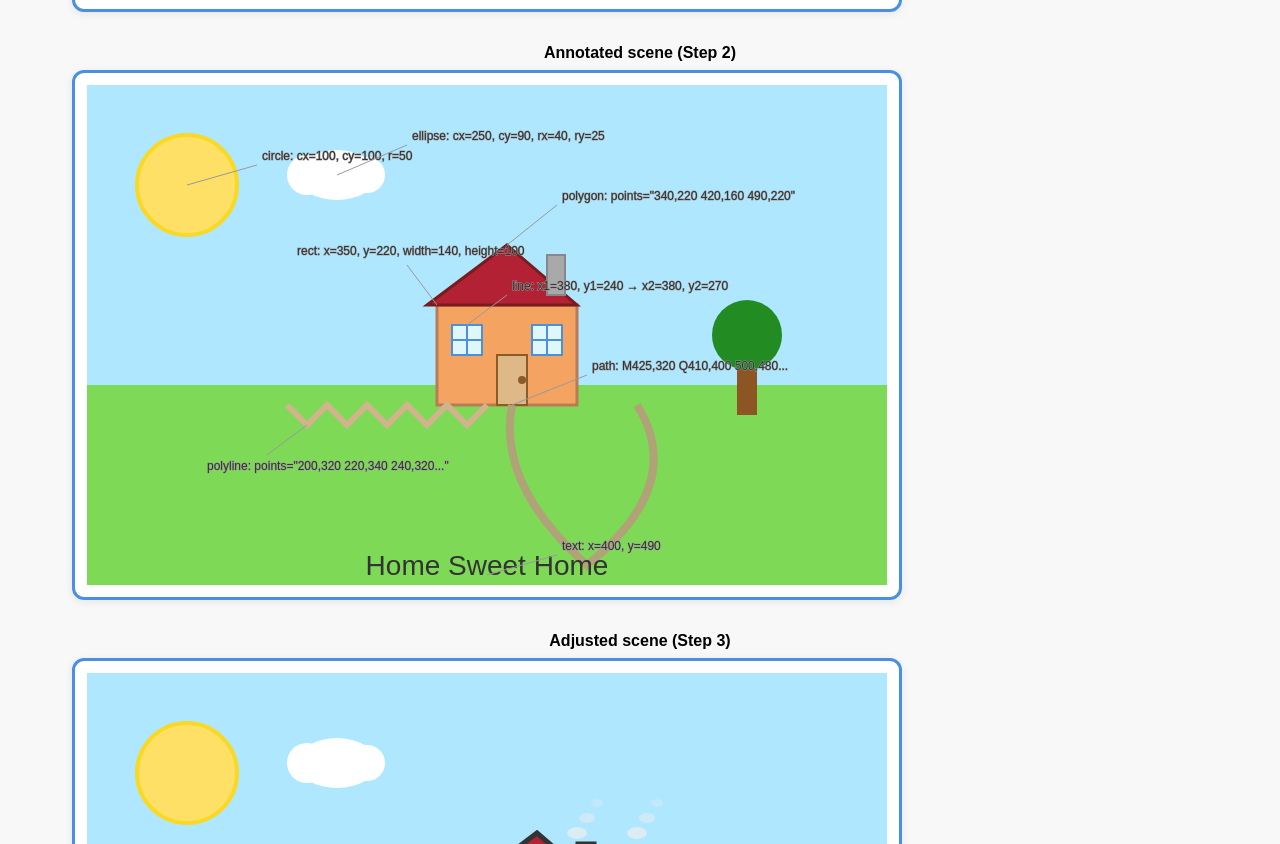
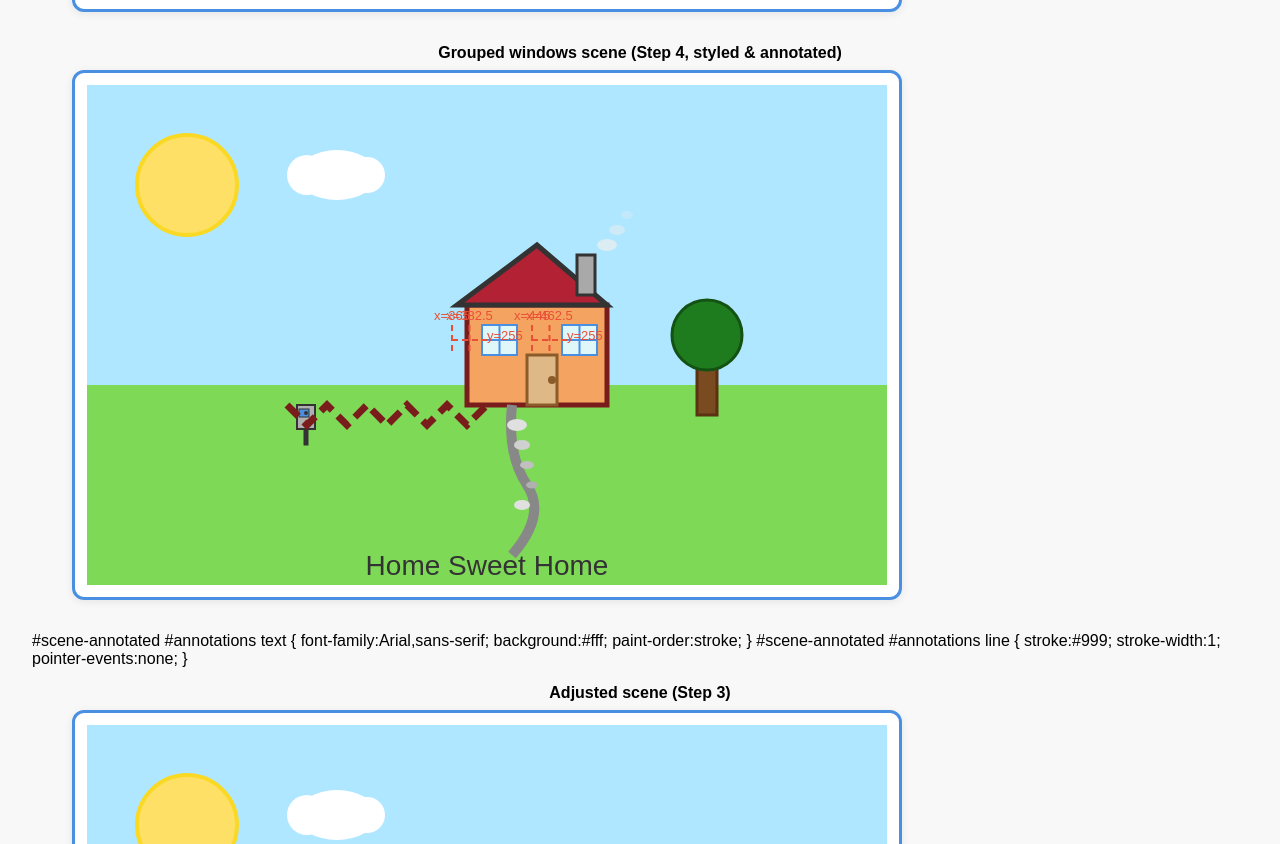
Before and after one commit to sharlenelim21/t04-1, a plain HTML site: page index.html in a window 1280 px wide. Shown: the part 1180-2024 px from the top of the page. Drawn offline with Linux system fonts and the light colour scheme.

Commit message:
refactor: add fourth SVG with windows grouped via <g> and positioned using translate [AI-assisted]

```diff
--- a/index.html
+++ b/index.html
@@ -168,18 +168,19 @@
 	</figure>
 
 
-	<figure id="scene-annotated-figure" style="margin-bottom:2em;">
-			<figcaption style="text-align:center;font-weight:bold;margin-bottom:8px;">Annotated scene (Step 2)</figcaption>
+
+	<figure id="scene-grouped-figure" style="margin-bottom:2em;">
+		<figcaption style="text-align:center;font-weight:bold;margin-bottom:8px;">Grouped windows scene (Step 4, styled & annotated)</figcaption>
 		<div class="svg-border">
 			<svg
-					id="scene-annotated"
+				id="scene-grouped"
 				viewBox="0 0 800 500"
 				width="800" height="500"
-					aria-labelledby="svgTitle2 svgDesc2"
+				aria-labelledby="svgTitle4 svgDesc4"
 				role="img"
 			>
-					<title id="svgTitle2">SVG House and Garden Scene (Annotated)</title>
-					<desc id="svgDesc2">A simple house and garden scene with annotation labels for each SVG shape type.</desc>
+				<title id="svgTitle4">SVG House and Garden Scene (Grouped Windows, Styled & Annotated)</title>
+				<desc id="svgDesc4">A house and garden scene with grouped windows, mailbox, footpath, chimney smoke, dashed fence, repositioned tree/house, and window coordinate guides.</desc>
 				<!-- Sky -->
 				<rect x="0" y="0" width="800" height="300" fill="#aee7ff" />
 				<!-- Grass -->
@@ -190,70 +191,98 @@
 				<ellipse cx="250" cy="90" rx="40" ry="25" fill="#fff" />
 				<circle cx="220" cy="90" r="20" fill="#fff" />
 				<circle cx="280" cy="90" r="18" fill="#fff" />
-					<!-- Tree trunk (rect) -->
-					<rect x="650" y="270" width="20" height="60" fill="#8d5524" />
-					<!-- Tree foliage (circle) -->
-					<circle cx="660" cy="250" r="35" fill="#228b22" />
-					<!-- House body (rect) -->
-					<rect x="350" y="220" width="140" height="100" fill="#f4a460" stroke="#b97a56" stroke-width="3" />
-					<!-- Roof (polygon) -->
-					<polygon points="340,220 420,160 490,220" fill="#b22234" stroke="#7a1c1c" stroke-width="3" />
-					<!-- Chimney (rect) -->
-					<rect x="460" y="170" width="18" height="40" fill="#a9a9a9" stroke="#888" stroke-width="2" />
-					<!-- Door (rect) -->
-					<rect x="410" y="270" width="30" height="50" fill="#deb887" stroke="#8b5c2a" stroke-width="2" />
-					<!-- Door knob (circle) -->
+				<!-- Tree trunk and foliage, shifted left for balance -->
+				<g transform="translate(-40,0)">
+					<rect x="650" y="270" width="20" height="60" fill="#7a4a21" stroke="#5a3212" stroke-width="3" />
+					<circle cx="660" cy="250" r="35" fill="#1e7c1e" stroke="#145214" stroke-width="3" />
+				</g>
+				<!-- House group, shifted right for balance -->
+				<g transform="translate(30,0)">
+					<!-- House body: higher contrast, thicker stroke -->
+					<rect x="350" y="220" width="140" height="100" fill="#f4a460" stroke="#7a1c1c" stroke-width="5" />
+					<!-- Roof: more contrast, thicker stroke -->
+					<polygon points="340,220 420,160 490,220" fill="#b22234" stroke="#333" stroke-width="5" />
+					<!-- Chimney: thicker stroke -->
+					<rect x="460" y="170" width="18" height="40" fill="#a9a9a9" stroke="#333" stroke-width="3" />
+					<!-- Door -->
+					<rect x="410" y="270" width="30" height="50" fill="#deb887" stroke="#8b5c2a" stroke-width="3" />
+					<!-- Door knob -->
 					<circle cx="435" cy="295" r="4" fill="#8b5c2a" />
-					<!-- Windows (rect) -->
-					<rect x="365" y="240" width="30" height="30" fill="#e0f7fa" stroke="#4a90e2" stroke-width="2" />
-					<rect x="445" y="240" width="30" height="30" fill="#e0f7fa" stroke="#4a90e2" stroke-width="2" />
-					<!-- Window panes (lines) -->
-					<line x1="380" y1="240" x2="380" y2="270" stroke="#4a90e2" stroke-width="2" />
-					<line x1="365" y1="255" x2="395" y2="255" stroke="#4a90e2" stroke-width="2" />
-					<line x1="460" y1="240" x2="460" y2="270" stroke="#4a90e2" stroke-width="2" />
-					<line x1="445" y1="255" x2="475" y2="255" stroke="#4a90e2" stroke-width="2" />
-					<!-- Fence (polyline) -->
-					<polyline points="200,320 220,340 240,320 260,340 280,320 300,340 320,320 340,340 360,320 380,340 400,320" fill="none" stroke="#d2b48c" stroke-width="6" />
-					<!-- Curved garden path (path) -->
-					<path d="M425,320 Q410,400 500,480 Q600,400 550,320" fill="none" stroke="#b0a377" stroke-width="8" />
+					<!-- Windows grouped for reuse -->
+					<defs>
+						<g id="window">
+							<!-- Window mullions first so they appear above the rect -->
+							<!-- Vertical mullion: shows x=17.5 -->
+							<line x1="17.5" y1="0" x2="17.5" y2="30" stroke="#333" stroke-width="3" />
+							<!-- Horizontal mullion: shows y=15 -->
+							<line x1="0" y1="15" x2="35" y2="15" stroke="#333" stroke-width="3" />
+							<!-- Window rectangle -->
+							<rect x="0" y="0" width="35" height="30" fill="#e0f7fa" stroke="#333" stroke-width="3" />
+						</g>
+					</defs>
+					<!-- Place first window at (365,240) using translate -->
+					<use href="#window" transform="translate(365,240)" />
+					<!-- Place second window at (445,240) using translate -->
+					<use href="#window" transform="translate(445,240)" />
+				</g>
+				<!-- Window coordinate guides (vertical/horizontal lines) -->
+				<!-- First window at (365,240), size 35x30 -->
+				<line x1="365" y1="240" x2="365" y2="270" stroke="#e94f37" stroke-width="2" stroke-dasharray="6 4" />
+				<line x1="382.5" y1="240" x2="382.5" y2="270" stroke="#e94f37" stroke-width="2" stroke-dasharray="6 4" />
+				<line x1="365" y1="255" x2="400" y2="255" stroke="#e94f37" stroke-width="2" stroke-dasharray="6 4" />
+				<!-- Second window at (445,240), size 35x30 -->
+				<line x1="445" y1="240" x2="445" y2="270" stroke="#e94f37" stroke-width="2" stroke-dasharray="6 4" />
+				<line x1="462.5" y1="240" x2="462.5" y2="270" stroke="#e94f37" stroke-width="2" stroke-dasharray="6 4" />
+				<line x1="445" y1="255" x2="480" y2="255" stroke="#e94f37" stroke-width="2" stroke-dasharray="6 4" />
+				<!-- Labels for window coordinates -->
+				<text x="365" y="235" font-size="13" fill="#e94f37" text-anchor="middle">x=365</text>
+				<text x="382.5" y="235" font-size="13" fill="#e94f37" text-anchor="middle">x=382.5</text>
+				<text x="400" y="255" font-size="13" fill="#e94f37" text-anchor="start">y=255</text>
+				<text x="445" y="235" font-size="13" fill="#e94f37" text-anchor="middle">x=445</text>
+				<text x="462.5" y="235" font-size="13" fill="#e94f37" text-anchor="middle">x=462.5</text>
+				<text x="480" y="255" font-size="13" fill="#e94f37" text-anchor="start">y=255</text>
+				<!-- Mailbox (left of house) -->
+				<g class="mailbox">
+					<rect x="210" y="320" width="18" height="24" fill="#b0b0b0" stroke="#333" stroke-width="2" />
+					<rect x="217" y="344" width="4" height="16" fill="#333" />
+					<rect x="212" y="324" width="10" height="8" fill="#4a90e2" />
+					<circle cx="219" cy="328" r="2" fill="#333" />
+				</g>
+				<!-- Fence: dashed stroke, higher contrast -->
+				<polyline points="200,320 220,340 240,320 260,340 280,320 300,340 320,320 340,340 360,320 380,340 400,320" fill="none" stroke="#7a1c1c" stroke-width="7" stroke-dasharray="16 8" />
+				<!-- Curved stone footpath to door -->
+				<path d="M425,320 Q420,370 440,400 Q460,430 425,470" fill="none" stroke="#888" stroke-width="10" />
+				<!-- Stones on path -->
+				<ellipse cx="430" cy="340" rx="10" ry="6" fill="#e0e0e0" />
+				<ellipse cx="435" cy="360" rx="8" ry="5" fill="#d0d0d0" />
+				<ellipse cx="440" cy="380" rx="7" ry="4" fill="#c0c0c0" />
+				<ellipse cx="445" cy="400" rx="6" ry="3.5" fill="#b0b0b0" />
+				<ellipse cx="435" cy="420" rx="8" ry="5" fill="#e0e0e0" />
+				<!-- Chimney smoke: subtle ellipses -->
+				<ellipse cx="520" cy="160" rx="10" ry="6" fill="#eee" opacity="0.7" />
+				<ellipse cx="530" cy="145" rx="8" ry="5" fill="#eee" opacity="0.5" />
+				<ellipse cx="540" cy="130" rx="6" ry="4" fill="#eee" opacity="0.3" />
 				<!-- Caption (text) -->
 				<text x="400" y="490" text-anchor="middle" font-size="28" fill="#333" font-family="Arial, sans-serif">Home Sweet Home</text>
-					<!-- Annotation group -->
-					<g id="annotations" pointer-events="none">
-						<!-- Circle annotation (sun) -->
-						<line x1="100" y1="100" x2="170" y2="80" />
-						<text x="175" y="75">circle: cx=100, cy=100, r=50</text>
-						<!-- Rect annotation (house body) -->
-						<line x1="350" y1="220" x2="320" y2="180" />
-						<text x="210" y="170">rect: x=350, y=220, width=140, height=100</text>
-						<!-- Ellipse annotation (cloud) -->
-						<line x1="250" y1="90" x2="320" y2="60" />
-						<text x="325" y="55">ellipse: cx=250, cy=90, rx=40, ry=25</text>
-						<!-- Line annotation (window pane) -->
-						<line x1="380" y1="240" x2="420" y2="210" />
-						<text x="425" y="205">line: x1=380, y1=240 → x2=380, y2=270</text>
-						<!-- Polyline annotation (fence) -->
-						<line x1="220" y1="340" x2="180" y2="370" />
-						<text x="120" y="385">polyline: points="200,320 220,340 240,320..."</text>
-						<!-- Polygon annotation (roof) -->
-						<line x1="420" y1="160" x2="470" y2="120" />
-						<text x="475" y="115">polygon: points="340,220 420,160 490,220"</text>
-						<!-- Path annotation (garden path) -->
-						<line x1="425" y1="320" x2="500" y2="290" />
-						<text x="505" y="285">path: M425,320 Q410,400 500,480...</text>
-						<!-- Text annotation (caption) -->
-						<line x1="400" y1="490" x2="470" y2="470" />
-						<text x="475" y="465">text: x=400, y=490</text>
-					</g>
 			</svg>
 			<style>
-					#scene-annotated #annotations {
-						font-size:12px;
-						fill:#333;
-						stroke:#999;
-						stroke-width:1;
-						pointer-events:none;
+				/* Scoped styles for grouped windows scene only */
+				#scene-grouped text {
+					font-family: Arial, sans-serif;
 				}
+				#scene-grouped .mailbox rect {
+					stroke: #333;
+				}
+				#scene-grouped .mailbox circle {
+					stroke: none;
+				}
+				#scene-grouped polyline {
+					stroke: #7a1c1c;
+					stroke-dasharray: 16 8;
+				}
+			</style>
+		</div>
+	</figure>
 					#scene-annotated #annotations text {
 						font-family:Arial,sans-serif;
 						background:#fff;
```
Lines whose indentation alone changed are shown as unchanged.
